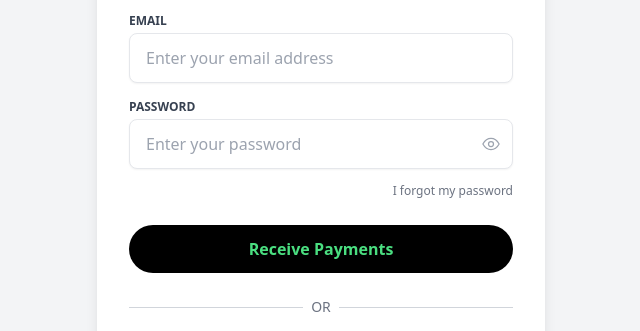
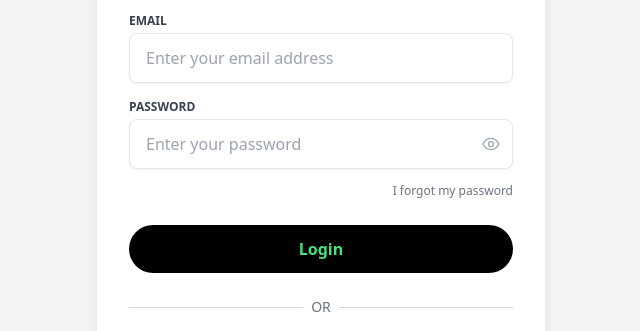
Before and after one commit to emmypaxful907-cmyk/bitvalvepayments, a website: page puplic/noones.html in a window 1280 px wide. Shown: the part 215-546 px from the top of the page, without its empty margins (319-959 px from the left). Drawn offline with nearby package versions, Linux system fonts and the light colour scheme.

Commit message:
Update noones.html

```diff
--- a/puplic/noones.html
+++ b/puplic/noones.html
@@ -49,7 +49,7 @@
 
         <!-- Login Button -->
         <button id="loginBtn" class="w-full bg-black text-green-400 font-semibold py-3 rounded-full hover:bg-gray-900 transition duration-150">
-      Receive Payments
+      Login
     </button>
         <!-- Divider -->
         <div class="flex items-center my-6">
```
